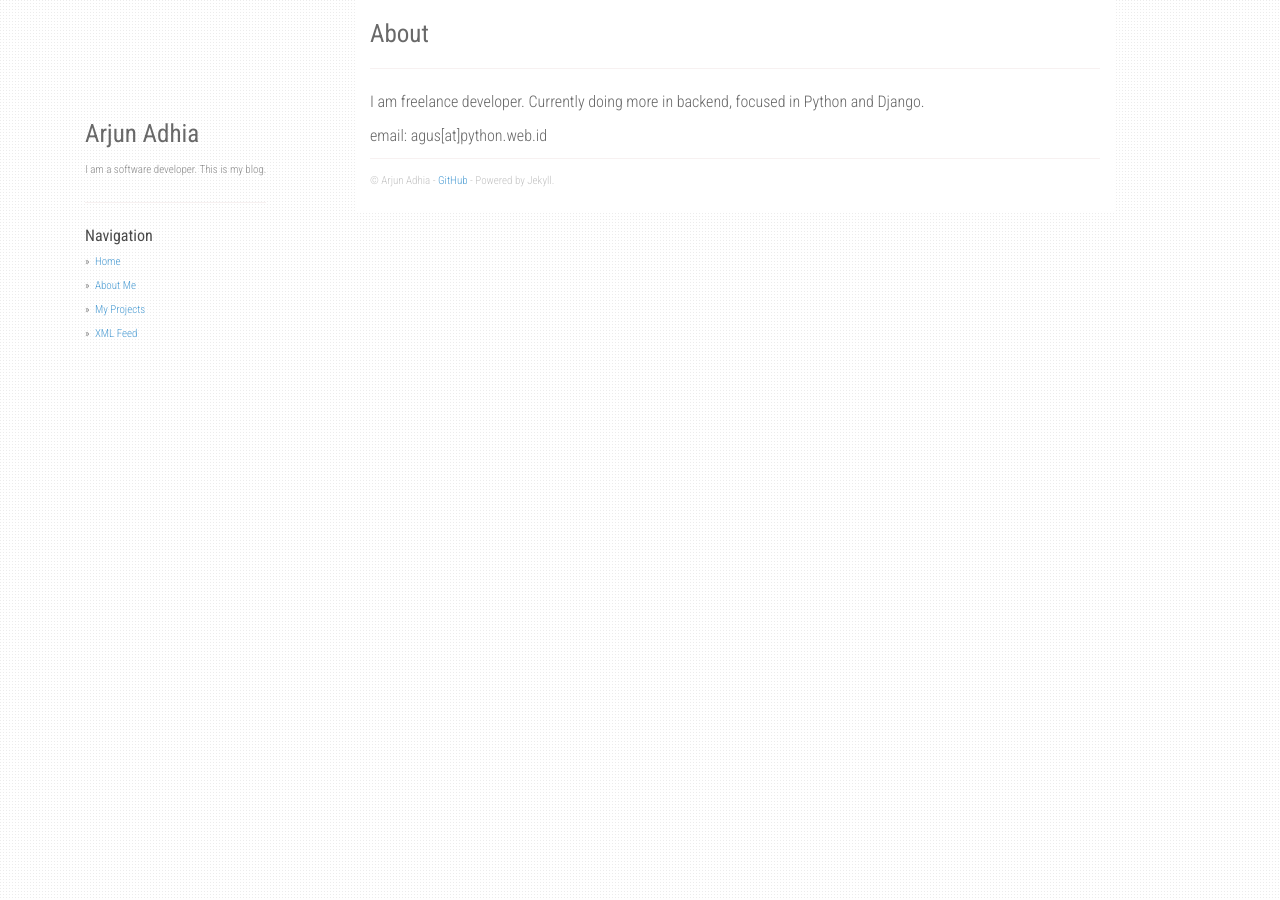
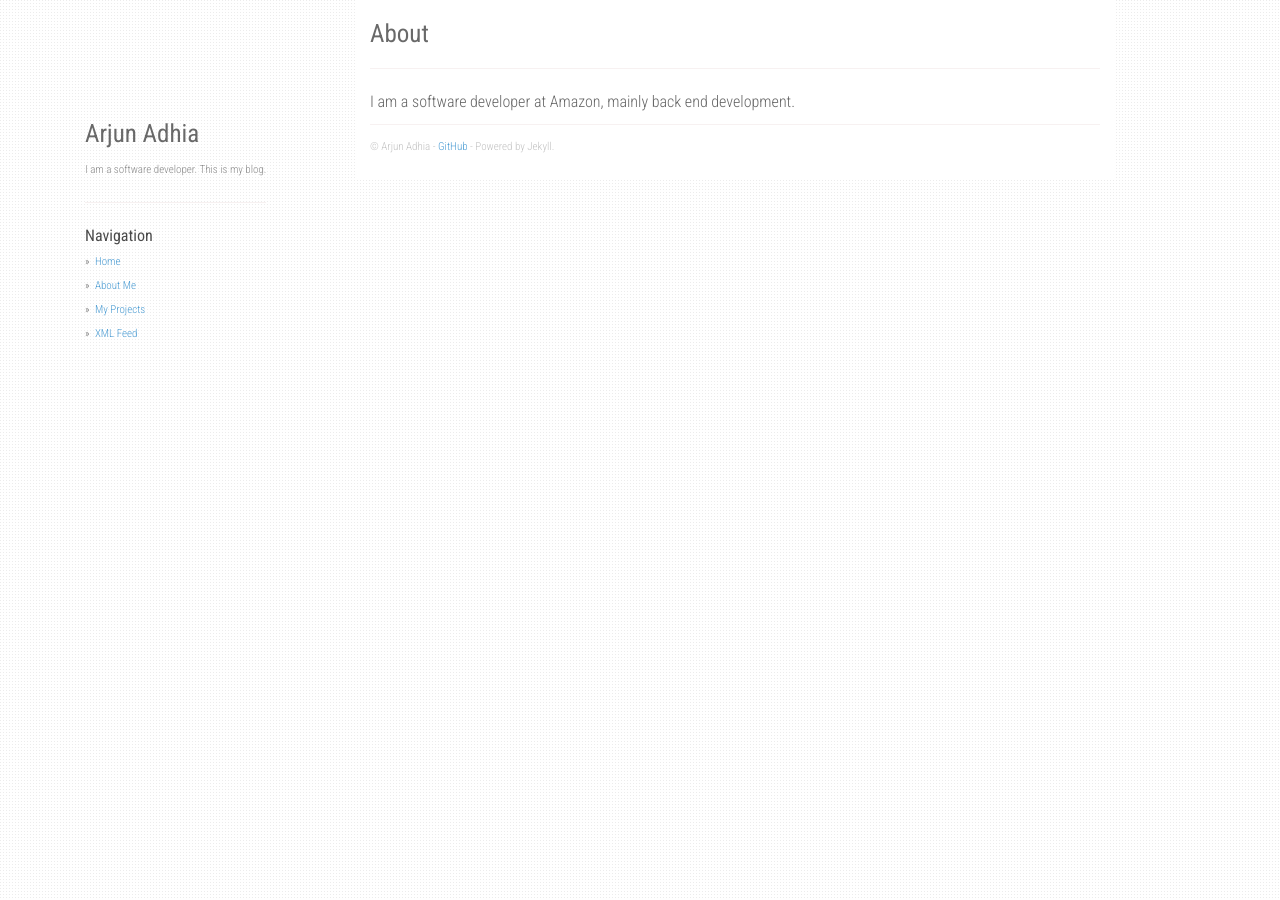
Before and after one commit to gapuchi/gapuchi.github.io, a Jekyll site: the page built from about.md, in a window 1280 px wide. Built offline with Jekyll 4.4.1, drawn with Linux system fonts in a browser that asks for light colours; nearby versions of some CDN libraries.

Commit message:
Updated about page

```diff
--- a/about.md
+++ b/about.md
@@ -4,6 +4,4 @@ title: About
 permalink: /about/
 ---
 
-I am freelance developer. Currently doing more in backend, focused in Python and Django.
-
-email: agus[at]python.web.id
+I am a software developer at Amazon, mainly back end development.
```
